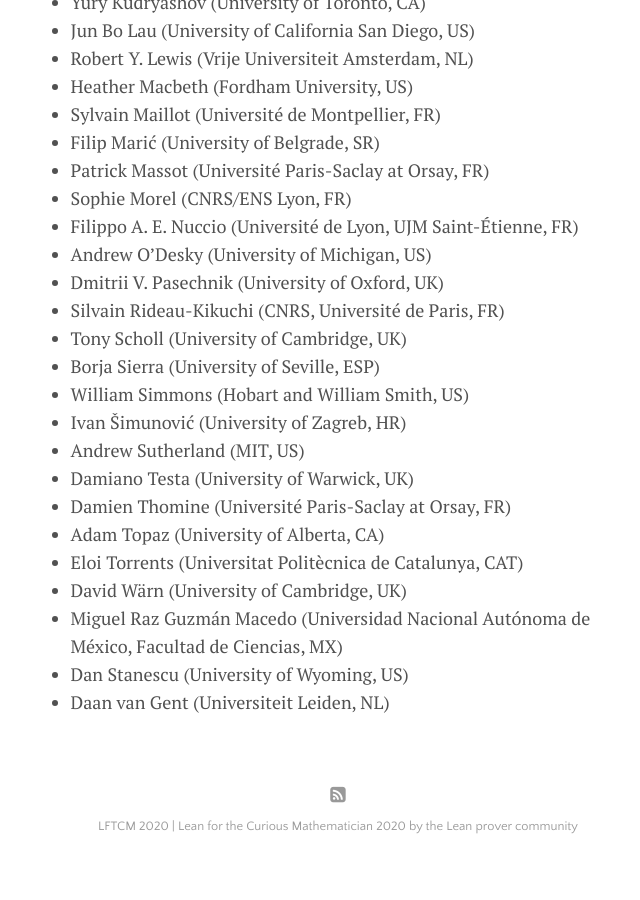
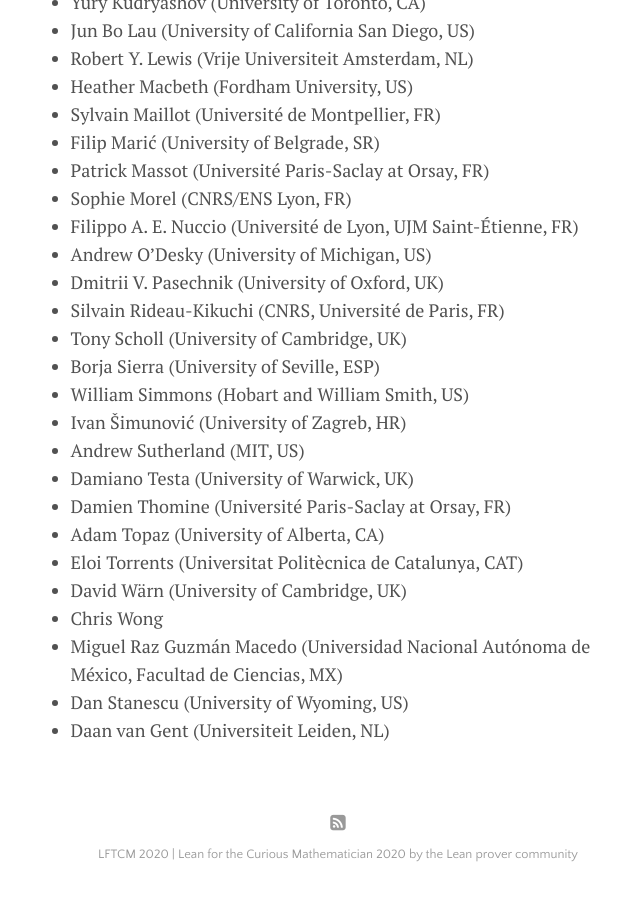
Before and after one commit to leanprover-community/lftcm2020, a Jekyll site: the page built from docs/participants.md, in a window 1280 px wide and 900 px high, scrolled down 1104 px. Shown: the whole window, without its empty margins (302-942 px from the left). Built offline with Jekyll 4.4.1, drawn with Linux system fonts in a browser that asks for light colours; before the commit the page ends 1976 px from its top, so only the background shows below that.

Commit message:
Add Chris Wong to participants

```diff
--- a/docs/participants.md
+++ b/docs/participants.md
@@ -67,6 +67,7 @@
 * Adam Topaz (University of Alberta, CA)
 * Eloi Torrents (Universitat Politècnica de Catalunya, CAT)
 * David Wärn (University of Cambridge, UK)
+* Chris Wong
 * Miguel Raz Guzmán Macedo (Universidad Nacional Autónoma de México, Facultad de Ciencias, MX)
 * Dan Stanescu (University of Wyoming, US)
 * Daan van Gent (Universiteit Leiden, NL)
```
